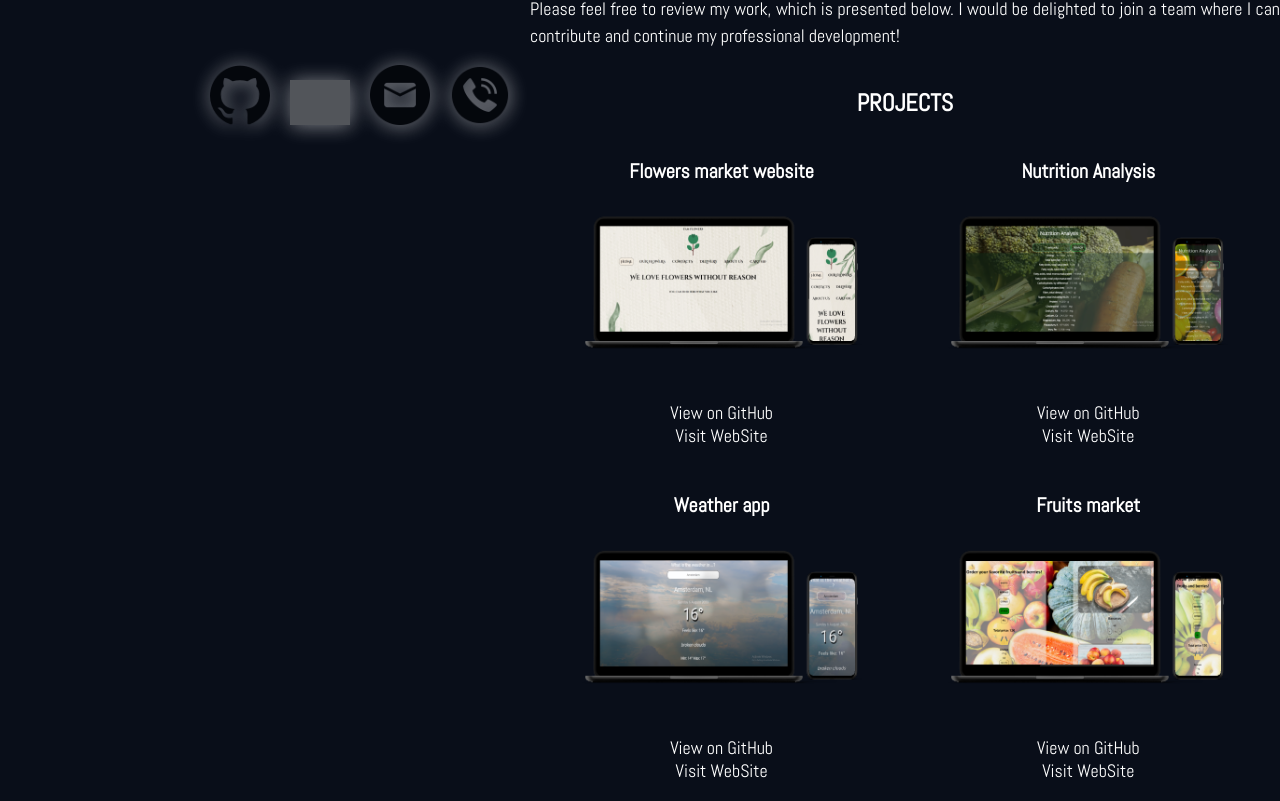
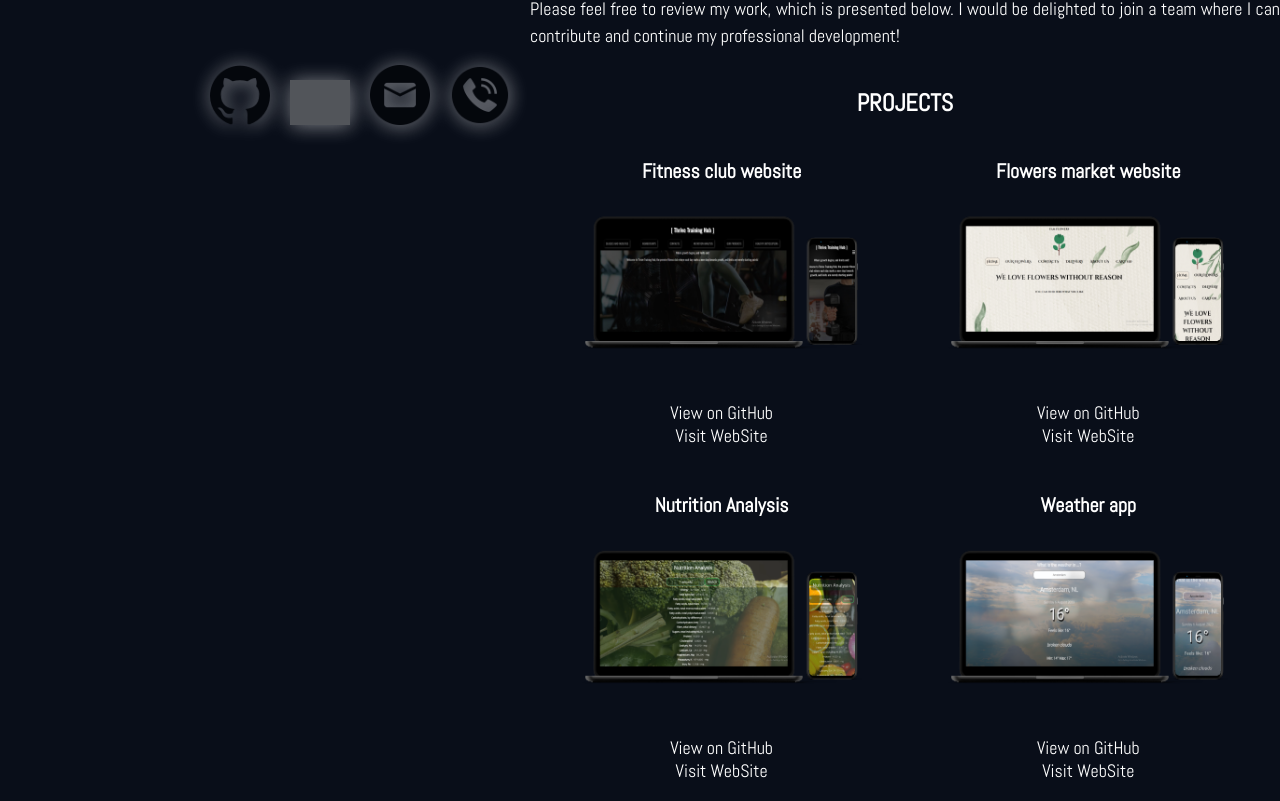
Before and after one commit to EkaTur/Portfolio, a React (Create React App) app: page / in a window 1280 px wide. Shown: the part 599-1400 px from the top of the page. Built offline with nearby package versions, Linux system fonts and the light colour scheme; grey boxes are pictures that could not be loaded.

Commit message:
Added project

```diff
--- a/src/Components/Contacts/ContactsStyle.css
+++ b/src/Components/Contacts/ContactsStyle.css
@@ -20,6 +20,7 @@ img {
     display: flex;
     align-items: center;
     width: 100%;
+    text-align: center;
 }
 
 .iconContacts {
--- a/src/Components/Projects/Projects.js
+++ b/src/Components/Projects/Projects.js
@@ -20,11 +20,11 @@ const Projects = () => {
                                 <h3 className='projectName'>{name}</h3>
                             </div>
                             {hoveredProject === id && (
-                                <ul className='technologiesContainer'>
+                                <div className='technologiesContainer'>
                                     {technologies.map((item, id) => (
-                                        <li className='technoPar' key={id}>{item}</li>
+                                        <p className='technoPar' key={id}>{item}</p>
                                     ))}
-                                </ul>
+                                </div>
                                 )}
                             <div>
                                 <img className='projectMoc' src={`${image}.png`} alt='projectPhoto' width="350px" />
--- a/src/Components/Projects/ProjectsStyle.css
+++ b/src/Components/Projects/ProjectsStyle.css
@@ -30,30 +30,28 @@
 
 .technologiesContainer {
     background-color: rgba(0, 0, 0, 0.7);
-    width: 300px;
+    width: 315px;
     height: 80%;
     position: absolute;
     top: 0;
     left: 10px;
     right: 0;
     display: flex;
-    align-items: center;
-    line-height: 0.5;
-    justify-content: space-between;
+    align-content: center;
+    justify-content: center;
     flex-wrap: wrap;
     opacity: 0;
     transition: opacity 0.3s ease;
     border-radius: 20px;
-    list-style: none;
 }
 
 .technoPar {
     color: white;
     padding: 0;
-    margin-left: -10px;
+    margin: 0px 5px 0px 5px;
     font-size: 18px;
     font-weight: bolder;
-    line-height: 0.5;
+    align-self: center;
 }
 
 .projectLinkContainer {
--- a/src/Data/projectsInfo.js
+++ b/src/Data/projectsInfo.js
@@ -2,6 +2,15 @@ export const projectsInfo = [
 
     {
         id: 1,
+        name: "Fitness club website",
+        link: "https://thrive-training-hub.netlify.app/",
+        gitHub: "https://github.com/EkaTur/Thrive-Training-Hub",
+        image: "fitnessmoc",
+        technologies: ["HTML", "CSS", "React", "GSAP", "Redux Toolkit", "Bootstrap"]
+    },
+
+    {
+        id: 2,
         name: "Flowers market website",
         link: "https://famflowers.netlify.app/",
         gitHub: "https://github.com/EkaTur/FamFlower",
@@ -10,7 +19,7 @@ export const projectsInfo = [
     },
 
     {
-        id: 2,
+        id: 3,
         name: "Nutrition Analysis",
         link: "https://analysis-nutrition.netlify.app/",
         gitHub: "https://github.com/EkaTur/Nutrition-Analysis",
@@ -19,7 +28,7 @@ export const projectsInfo = [
     },
 
     {
-        id: 3,
+        id: 4,
         name: "Weather app",
         link: "https://weather-city-forecast.netlify.app/",
         gitHub: "https://github.com/EkaTur/Weather",
@@ -28,7 +37,7 @@ export const projectsInfo = [
     },
 
     {
-        id: 4,
+        id: 5,
         name: "Fruits market",
         link: "https://freshfruits-market.netlify.app/",
         gitHub: "https://github.com/EkaTur/Fruits-Market",
@@ -37,7 +46,7 @@ export const projectsInfo = [
     },
 
     {
-        id: 5,
+        id: 6,
         name: "Meal planner",
         link: "https://weekly-mealplan.netlify.app/",
         gitHub: "https://github.com/EkaTur/Meal-Plan",
@@ -46,7 +55,7 @@ export const projectsInfo = [
     },
 
     {
-        id: 6,
+        id: 7,
         name: "SPA website",
         link: "https://world-of-peace.netlify.app/",
         gitHub: "https://github.com/EkaTur/World-Of-Peace/tree/main",
@@ -55,7 +64,7 @@ export const projectsInfo = [
     },
 
     {
-        id: 7,
+        id: 8,
         name: "Steak house website",
         link: "https://steakhouse.netlify.app/",
         gitHub: "https://github.com/EkaTur/SteakHouse",
@@ -64,7 +73,7 @@ export const projectsInfo = [
     },
 
     {
-        id: 8,
+        id: 9,
         name: "Cafe website",
         link: "https://soulmate-cafe.netlify.app/",
         gitHub: "https://github.com/EkaTur/Soulmate/tree/main",
@@ -73,7 +82,7 @@ export const projectsInfo = [
     },
 
     {
-        id: 9,
+        id: 10,
         name: "Anti-boredom app",
         link: "https://anti-boredom.netlify.app/",
         gitHub: "https://github.com/EkaTur/Anti-boring-app",
@@ -82,7 +91,7 @@ export const projectsInfo = [
     },
 
     {
-        id: 10,
+        id: 11,
         name: "Recipes finder",
         link: "https://get-recipe.netlify.app/",
         gitHub: "https://github.com/EkaTur/Recipes",
@@ -91,7 +100,7 @@ export const projectsInfo = [
     },
 
     {
-        id: 11,
+        id: 12,
         name: "Work timer app",
         link: "https://productivity-timer.netlify.app/",
         gitHub: "https://github.com/EkaTur/Work-Timer",
@@ -100,7 +109,7 @@ export const projectsInfo = [
     },
 
     {
-        id: 12,
+        id: 13,
         name: "Math Quiz",
         link: "https://quizmath-app.netlify.app/",
         gitHub: "https://github.com/EkaTur/Math-Quiz",
@@ -109,7 +118,7 @@ export const projectsInfo = [
     },
 
     {
-        id: 13,
+        id: 14,
         name: "Restaurant landing page",
         link: "https://poke-place.netlify.app/",
         gitHub: "https://github.com/EkaTur/Poke-Place/tree/main",
@@ -118,7 +127,7 @@ export const projectsInfo = [
     },
 
     {
-        id: 14,
+        id: 15,
         name: "Salary calculator",
         link: "https://calculate-your-salary.netlify.app/",
         gitHub: "https://github.com/EkaTur/Salary-Calculator/tree/main",
@@ -127,7 +136,7 @@ export const projectsInfo = [
     },
 
     {
-        id: 15,
+        id: 16,
         name: "Split bill app",
         link: "https://split-my-bill-app.netlify.app/",
         gitHub: "https://github.com/EkaTur/Split-Bill/tree/main",
@@ -136,7 +145,7 @@ export const projectsInfo = [
     },
 
     {
-        id: 16,
+        id: 17,
         name: "Christmas countdown app",
         link: "https://santa-on-the-way.netlify.app/",
         gitHub: "https://github.com/EkaTur/Santa-is-Coming/tree/main",
@@ -145,7 +154,7 @@ export const projectsInfo = [
     },
 
     {
-        id: 17,
+        id: 18,
         name: "Numbers game",
         link: "https://what-is-number.netlify.app/",
         gitHub: "https://github.com/EkaTur/Numbers-Game/tree/main",
@@ -154,7 +163,7 @@ export const projectsInfo = [
     },
 
     {
-        id: 18,
+        id: 19,
         name: "Future predictions app",
         link: "https://future-prediction.netlify.app/",
         gitHub: "https://github.com/EkaTur/Future-prediction/tree/main",
```
Also changed, not shown: public/fitnessmoc.png (added).
